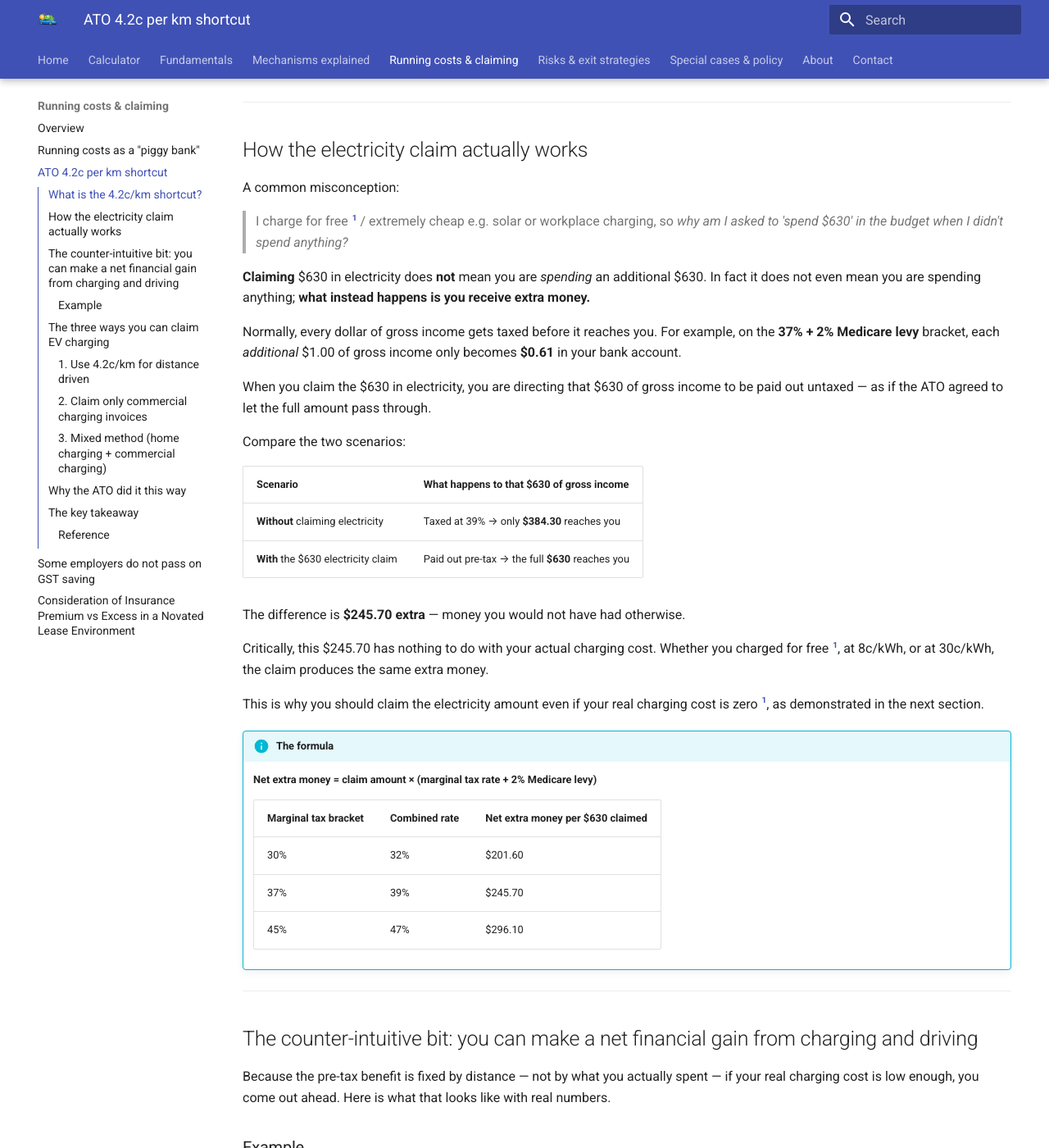
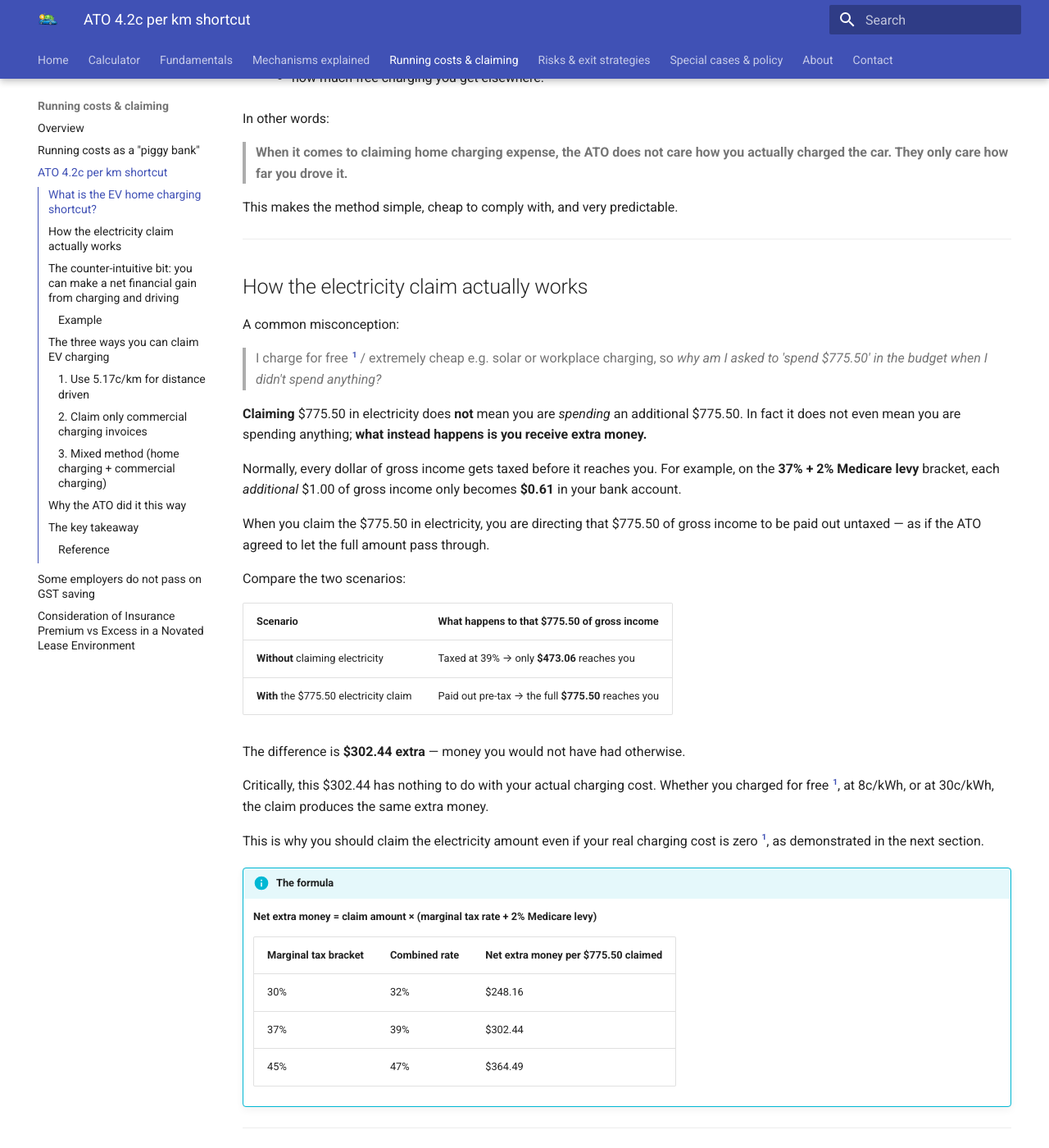
Before and after one commit to novatedlease/novatedlease.github.io, an MkDocs documentation site: the page built from docs/running-costs/ato-42c-per-km-shortcut.md, in a window 1280 px wide and 1400 px high, scrolled down 964 px. Shown: the whole window at 82% size. Built offline with MkDocs 1.6.1 and Material for MkDocs 9.7.7, drawn with Linux system fonts in a browser that asks for light colours; some of the changed text lies outside the part shown.

Commit message:
5.17c/km update

```diff
--- a/docs/running-costs/ato-42c-per-km-shortcut.md
+++ b/docs/running-costs/ato-42c-per-km-shortcut.md
@@ -1,4 +1,4 @@
-# The ATO 4.2c/km EV charging shortcut — how it actually works
+# The ATO EV home charging shortcut — how it actually works
 
 For most novated lease expenses, the process is straightforward — you spend $X on something, submit the claim, and that amount is paid from pre-tax dollars.
 
@@ -10,11 +10,19 @@
 
 ---
 
-## What is the 4.2c/km shortcut?
+!!! tip "Rate updated from 1 April 2026"
+    From 1 April 2026 (the start of the 2025–26 FBT year), the home charging shortcut rate increases from **4.2c/km to 5.17c/km**. [ATO source](https://www.ato.gov.au/law/view/document?docid=COG/PCG20242/NAT/ATO/00001#H16)
+
+    Examples on this page use the updated **5.17c/km** rate unless otherwise noted.
+
+---
+
+## What is the EV home charging shortcut?
 
 Under **PCG 2024/2**, the ATO allows EV owners to claim **home charging costs** at a flat rate of:
 
-> **4.2 cents per kilometre driven**
+> **5.17 cents per kilometre driven** (from 1 April 2026)
+> Previously: 4.2 cents per kilometre (to 31 March 2026)
 
 This applies to **home charging**, and it is:
 
@@ -36,35 +44,35 @@
 ## How the electricity claim actually works
 
 A common misconception:
-> I charge for free [^1] / extremely cheap e.g. solar or workplace charging, so *why am I asked to 'spend $630' in the budget when I didn't spend anything?*
+> I charge for free [^1] / extremely cheap e.g. solar or workplace charging, so *why am I asked to 'spend $775.50' in the budget when I didn't spend anything?*
 
-**Claiming** $630 in electricity does **not** mean you are *spending* an additional $630. In fact it does not even mean you are spending anything; **what instead happens is you receive extra money.**
+**Claiming** $775.50 in electricity does **not** mean you are *spending* an additional $775.50. In fact it does not even mean you are spending anything; **what instead happens is you receive extra money.**
 
 Normally, every dollar of gross income gets taxed before it reaches you. For example, on the **37% + 2% Medicare levy** bracket, each *additional* $1.00 of gross income only becomes **$0.61** in your bank account.
 
-When you claim the $630 in electricity, you are directing that $630 of gross income to be paid out untaxed — as if the ATO agreed to let the full amount pass through.
+When you claim the $775.50 in electricity, you are directing that $775.50 of gross income to be paid out untaxed — as if the ATO agreed to let the full amount pass through.
 
 Compare the two scenarios:
 
-| Scenario | What happens to that $630 of gross income |
+| Scenario | What happens to that $775.50 of gross income |
 |---|---|
-| **Without** claiming electricity | Taxed at 39% → only **$384.30** reaches you |
-| **With** the $630 electricity claim | Paid out pre-tax → the full **$630** reaches you |
+| **Without** claiming electricity | Taxed at 39% → only **$473.06** reaches you |
+| **With** the $775.50 electricity claim | Paid out pre-tax → the full **$775.50** reaches you |
 
-The difference is **$245.70 extra** — money you would not have had otherwise.
+The difference is **$302.44 extra** — money you would not have had otherwise.
 
-Critically, this $245.70 has nothing to do with your actual charging cost. Whether you charged for free [^1], at 8c/kWh, or at 30c/kWh, the claim produces the same extra money.
+Critically, this $302.44 has nothing to do with your actual charging cost. Whether you charged for free [^1], at 8c/kWh, or at 30c/kWh, the claim produces the same extra money.
 
 This is why you should claim the electricity amount even if your real charging cost is zero [^1], as demonstrated in the next section.
 
 !!! info "The formula"
     **Net extra money = claim amount × (marginal tax rate + 2% Medicare levy)**
 
-    | Marginal tax bracket | Combined rate | Net extra money per $630 claimed |
+    | Marginal tax bracket | Combined rate | Net extra money per $775.50 claimed |
     |---|---|---|
-    | 30% | 32% | $201.60 |
-    | 37% | 39% | $245.70 |
-    | 45% | 47% | $296.10 |
+    | 30% | 32% | $248.16 |
+    | 37% | 39% | $302.44 |
+    | 45% | 47% | $364.49 |
 
 ---
 
@@ -77,7 +85,7 @@
 If you drive **15,000 km** in a year and are on **top marginal tax bracket (45+2%)**:
 
 - Claim amount:
-  15,000 × $0.042 = **$630**
+  15,000 × $0.0517 = **$775.50**
 
 Your car has an average efficiency of 150Wh/km, and you charge your car on a cheap tariff of 8c/kWh.
 
@@ -86,9 +94,9 @@
 
 When you claim the $630,
 
-- Extra money made = $630 × 47% = **$296.10**
+- Extra money made = $775.50 × 47% = **$364.49**
 
-Once you reconcile with your actual expense, post-claiming you have made **$116.10 profit** from charging and driving the car.
+Once you reconcile with your actual expense, post-claiming you have made **$184.49 profit** from charging and driving the car.
 
 The calculations above are automatically performed in the **Detail - Basic Information - Annual Electricity Report**, under **Post-Reimbursement Effective Charging Expense** figure.
 
@@ -99,7 +107,7 @@
 
 If you read **PCG 2024/2** carefully, there are **three permissible approaches**.
 
-### 1. Use 4.2c/km for distance driven
+### 1. Use 5.17c/km for distance driven
 
 This is the simplest and most common method.
 
@@ -107,7 +115,7 @@
 
 - record odometer readings,
 - calculate the distance driven,
-- claim 4.2c/km for that distance.
+- claim 5.17c/km for that distance (4.2c/km for FBT years ending before 1 April 2026).
 
 If you choose this approach, you can't claim any commercial charger cost that you have incurred.
 
@@ -139,7 +147,7 @@
 
 The method works like this:
 
-- home charging distance → claimed at **4.2c/km** (pro-rated based on charging ratio),
+- home charging distance → claimed at **5.17c/km** (pro-rated based on charging ratio; 4.2c/km for FBT years ending before 1 April 2026),
 - commercial charging → claimed using **actual invoices**.
 
 The home charging to commercial charging ratio is derived from the energy split (kWh charged at home as a proportion of total charging).
@@ -162,13 +170,13 @@
 - 7,389km (59.5%) charged at home
 - the rest charged elsewhere.
 
-We then use the 4.2c/km rule to calculate the home portion charging expense, alongside all the commercial charging invoices in this time period, and claim both amounts.
+We then use the 4.2c/km rate (applicable for the 2023–24 FBT year in this example) to calculate the home portion charging expense, alongside all the commercial charging invoices in this time period, and claim both amounts.
 
 ---
 
 ## Why the ATO did it this way
 
-The 4.2c/km shortcut is not meant to be perfectly accurate.
+The home charging shortcut is not meant to be perfectly accurate.
 
 It is meant to be:
 
@@ -187,7 +195,7 @@
 
 If you remember nothing else:
 
-> **The 4.2c/km method puts extra money in your pocket based on distance driven,
+> **The EV home charging shortcut puts extra money in your pocket based on distance driven,
 > and this benefit is yours even if you charge cheaply or for free. [^1]**
 
 For those with solar or cheap tariffs, it is **surprisingly generous**.
@@ -200,6 +208,7 @@
 ### Reference
 
 - [ATO Practical Compliance Guideline: **PCG 2024/2**](https://www.ato.gov.au/law/view/document?DocID=COG/PCG20242/NAT/ATO/00001)
+- [ATO guidance on the 5.17c/km rate (from 1 April 2026)](https://www.ato.gov.au/law/view/document?docid=COG/PCG20242/NAT/ATO/00001#H16)
 
 [^1]: The one edge case worth noting: PCG 2024/2 requires that you have actually incurred electricity costs during the year. For the vast majority of solar households this is a non-issue — unless you are fully "off the grid", some grid expenses still appear on every bill. However, if your solar system fully offsets your entire household electricity consumption and your bill is genuinely zero, you may not satisfy this requirement, and the shortcut method would technically be unavailable. This interpretation is not stated explicitly in the PCG itself, but follows from its eligibility criteria.
 
```
